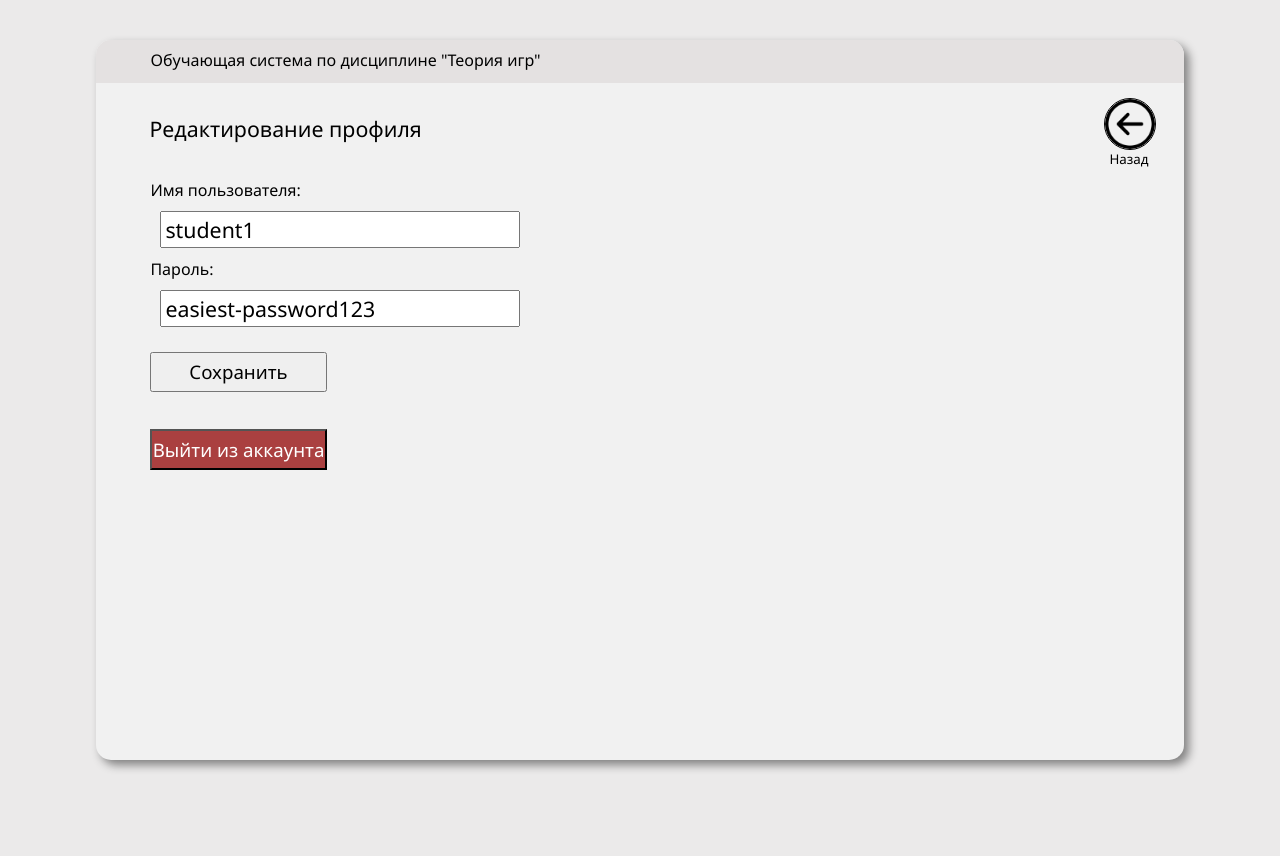
After one commit to OnlyHorny/new_math_project, a Python web app: template проект мат.дисциплины новый/templates/student/profile.html in a window 1280 px wide. The commit adds this page. Run offline with Jinja, Linux system fonts and the light colour scheme; the template is opened without the code that fills it, so the values that code supplies are empty.

Commit message:
added profile, theme-viewer for main_page and minor changes

```diff
--- /dev/null
+++ b/проект мат.дисциплины новый/static/CSS/user_profile.css
@@ -0,0 +1,141 @@
+* {
+    margin: 0;
+    padding: 0;
+    height: 100%;
+    width: 100%;
+    font-family: 'Segoe UI', Tahoma, Geneva, Verdana, sans-serif;
+}
+a {
+    text-decoration: none;
+    color: black;
+}
+body {
+    background-color: #ebeaea;
+    display: flex;
+    align-items: center;
+    height: 100%;
+    width: 100%;
+}
+h3 {
+    color: black;
+    font-family: 'Segoe UI', Tahoma, Geneva, Verdana, sans-serif;
+}
+.main-window {
+    min-width: 900px;
+    min-height: 450px;
+    display: flex;
+    align-items: center;
+    flex-direction: column;
+    width: 85%;
+    height: 90%;
+    margin: 0 auto;
+    background-color: #f1f1f1;
+    border-radius: 15px;
+    justify-content: space-between;
+    box-shadow: 5px 5px 10px rgba(0, 0, 0, 0.452);
+}
+.main-window h3 {
+    text-align: center;
+    font-weight: 500;
+    font-size: 20pt;
+}
+.main-window > .header {
+    display: flex;
+    align-items: center;
+    text-align: left;
+    font-size: 12pt;
+    max-height: 43px;
+    border-radius: 15px 15px 0 0;
+    background-color: #e4e1e1;
+}
+.label-class {
+    height: 60%;
+    width: 90%;
+    margin: 0 auto;
+}
+.main-block {
+    width: 100%;
+    height: 100%;
+}
+.head {
+    margin-top: 15px;
+    height: 12%;
+    display: flex;
+    flex-direction: row;
+}
+.welcome {
+    display: flex;
+    text-align: left;
+    justify-content: center;
+    align-items: center;
+}
+.welcome span {
+    height: 60%;
+    width: 80%;
+    font-size: 16pt;
+}
+.head-buttons {
+    display: flex;
+    flex-direction: row;
+    justify-content: end;
+    margin-right: 20px;
+}
+.head-buttons img {
+    width: 100%;
+    height: 100%;
+}
+.chat-button {
+    width: 50px;
+    height: 50px;
+    margin: 0 10px;
+}
+.game-button {
+    width: 50px;
+    height: 50px;
+    margin: 0 10px;
+}
+.profile-button {
+    width: 50px;
+    height: 50px;
+    margin: 0 10px;
+}
+.img-div {
+    display: flex;
+    border: 1px black solid;
+    border-radius: 100%;
+    justify-content: center;
+    align-items: center;
+    overflow: hidden;
+}
+.head-buttons span {
+    display: block;
+    width: 100%;
+    height: 40%;
+    text-align: center;
+    font-size: 10pt;
+}
+.workspace {
+    width: 90%;
+    margin: 0 auto;
+}
+.img-div:hover {
+    background-color: #e4e1e1;
+}
+input {
+    height: 20pt;
+    font-size: 16pt;
+    padding: 3px;
+    margin: 10px;
+    width: 95%;
+    max-width: 350px;
+}
+button {
+    height: 6%;
+    width: 18%;
+    margin-top: 15px;
+    font-size: 14pt;
+}
+.red-button {
+    background-color: rgb(170, 64, 64);
+    color: white;
+}
--- a/проект мат.дисциплины новый/templates/login form/auth.html
+++ b/проект мат.дисциплины новый/templates/login form/auth.html
@@ -45,7 +45,7 @@
                         </div>
                     </div>
                     <div class="buttons">
-                        <a href="auth.html">
+                        <a href="../student/main_page.html">
                             <button type="submit" name="login">Войти</button>
                         </a>
                         <a href="reg.html">
--- /dev/null
+++ b/проект мат.дисциплины новый/templates/student/profile.html
@@ -0,0 +1,58 @@
+<!DOCTYPE html>
+<html lang="en">
+    <head>
+        <meta charset="UTF-8" />
+        <meta name="viewport" content="width=device-width, initial-scale=1.0" />
+        <link
+            rel="stylesheet"
+            type="text/css"
+            href="../../static/CSS/user_profile.css"
+        />
+        <title>Страница обучающегося</title>
+    </head>
+    <body>
+        <div class="main-window">
+            <div class="header">
+                <div class="label-class">
+                    <label>Обучающая система по дисциплине "Теория игр"</label>
+                </div>
+            </div>
+            <div class="main-block">
+                <div class="head">
+                    <div class="welcome">
+                        <span>Редактирование профиля</span>
+                    </div>
+                    <div class="head-buttons">
+                        <div class="profile-button">
+                            <a href="main_page.html">
+                                <div class="img-div">
+                                    <img
+                                        src="../../static/images/back-icon.png"
+                                        alt=""
+                                    />
+                                </div>
+                                <span>Назад</span>
+                            </a>
+                        </div>
+                    </div>
+                </div>
+                <div class="workspace">
+                    <label for="username">Имя пользователя:</label><br />
+                    <input type="text" id="username" value="student1" /><br />
+                    <label for="password">Пароль:</label><br />
+                    <input
+                        type="text"
+                        id="password"
+                        value="easiest-password123"
+                    /><br />
+                    <a href="main_page.html"><button>Сохранить</button> </a>
+                    <br /><br />
+                    <a href="../login form/auth.html"
+                        ><button class="red-button">Выйти из аккаунта</button>
+                    </a>
+                </div>
+            </div>
+        </div>
+        <script src="../../static/script/auth.js"></script>
+    </body>
+</html>
```
Also changed, not shown: проект мат.дисциплины новый/static/CSS/user_main_page.css (+27 -0 lines), проект мат.дисциплины новый/templates/student/main_page.html (+79 -19 lines), проект мат.дисциплины новый/static/images/back-icon.png (added).
